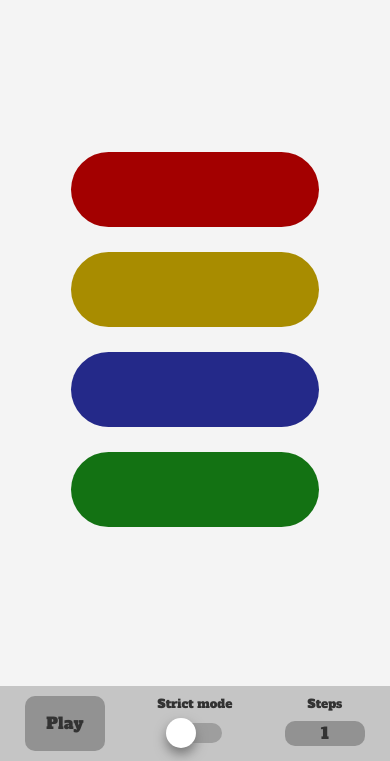
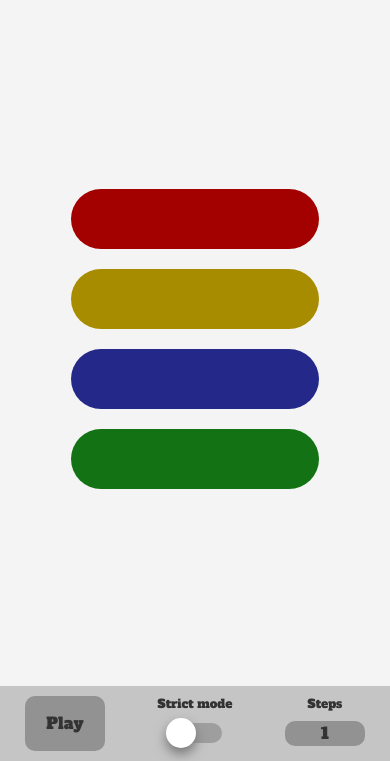
Before and after one commit to DHDaniel/daniel-says, a plain HTML site: page index.html in a window 390 px wide. Shown: the part 83-844 px from the top of the page. Drawn offline with nearby package versions, Linux system fonts and the light colour scheme.

Commit message:
Better sizing for mobile small screens

```diff
--- a/sass/styles.scss
+++ b/sass/styles.scss
@@ -15,8 +15,8 @@ $background-color: #F4F4F4;
 /* Dimensions */
 $button-height: 75%; // these are relative to the wrapper
 $button-width: 75%;
-$wrapper-height: 100px;
-$wrapper-width: 300px;
+$wrapper-height: 80px;
+$wrapper-width: 280px;
 /* Helper functions (yes - SASS FUNCTIONS! :D) */
 @function lightenCustom($color) {
      @return lighten($color, 30%);
```
Also changed, not shown: stylesheets/styles.css.
